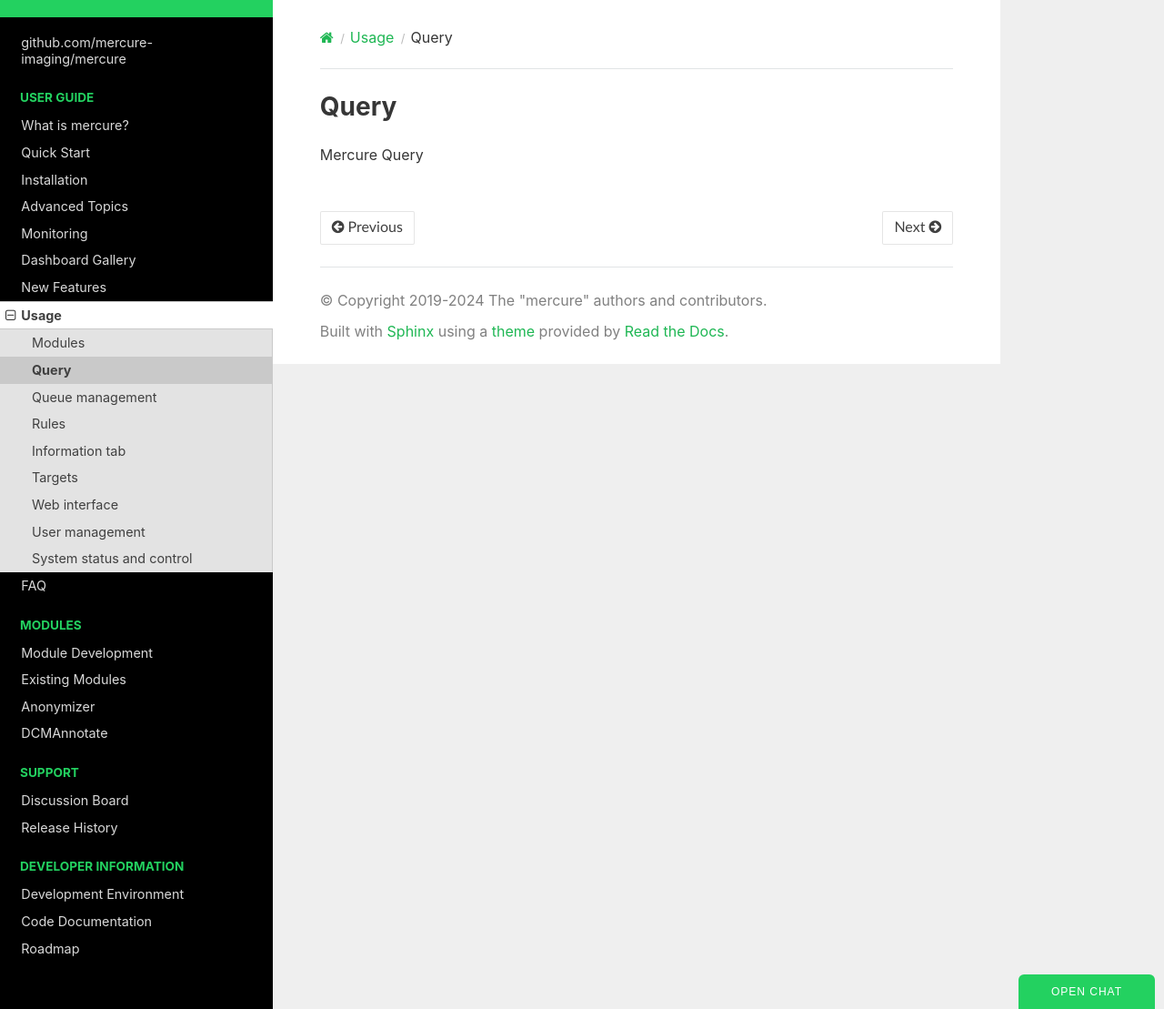
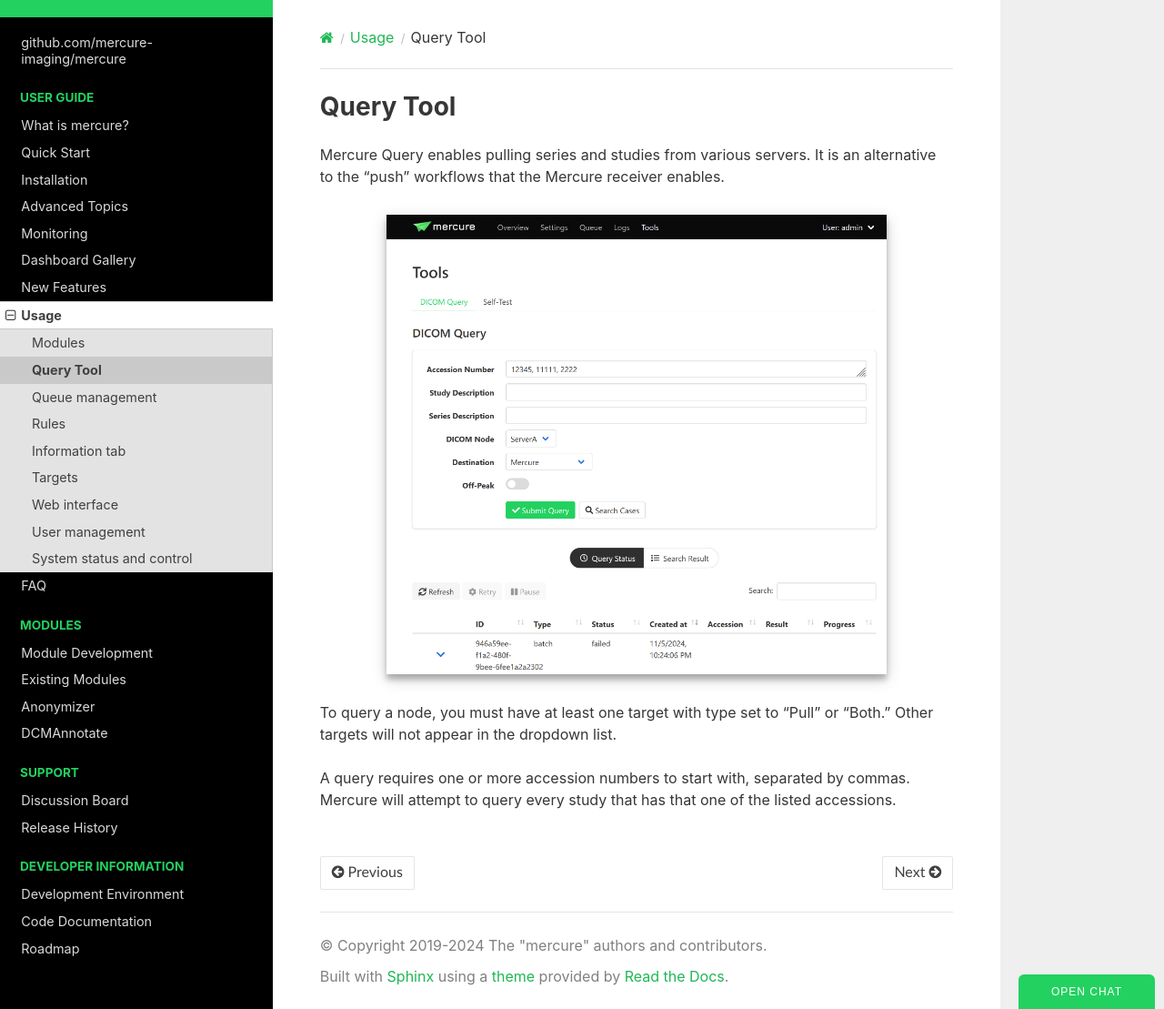
Before and after one commit to mercure-imaging/mercure, a Sphinx documentation site: the page built from docs/usage/query.rst, in a window 1280 px wide and 1109 px high. Shown: the whole window at 91% size. Built offline with Sphinx 7.4.7 and the Read the Docs theme 3.1.0, drawn with Linux system fonts in a browser that asks for light colours.

Commit message:
docs: query.rst [no ci]

```diff
--- a/docs/usage/query.rst
+++ b/docs/usage/query.rst
@@ -1,4 +1,13 @@
-Query
-=====
+Query Tool
+==========
 
-Mercure Query
+Mercure Query enables pulling series and studies from various servers. It is an alternative to the "push" workflows that the Mercure receiver enables.
+
+.. image:: /images/ui/query.png
+   :width: 550px
+   :align: center
+   :class: border
+
+To query a node, you must have at least one target with type set to "Pull" or "Both." Other targets will not appear in the dropdown list.
+
+A query requires one or more accession numbers to start with, separated by commas. Mercure will attempt to query every study that has that one of the listed accessions.
```
Also changed, not shown: docs/images/ui/query.png (added).
